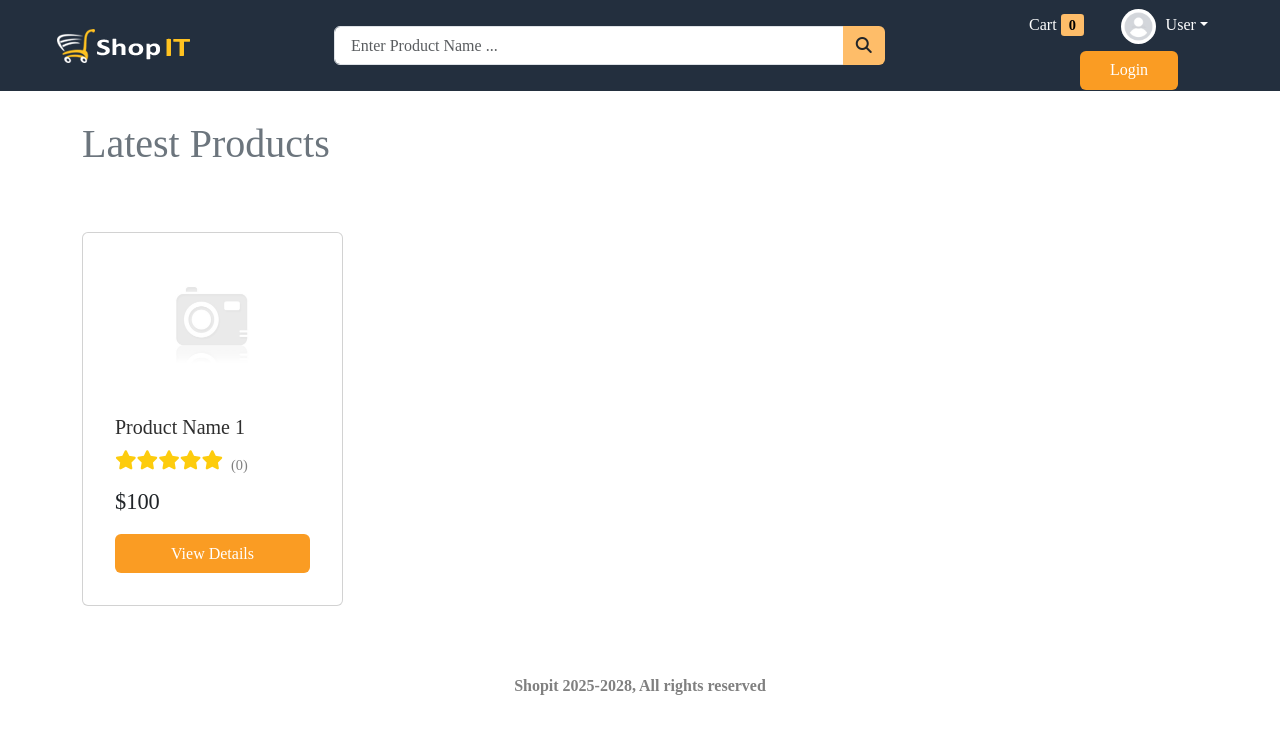
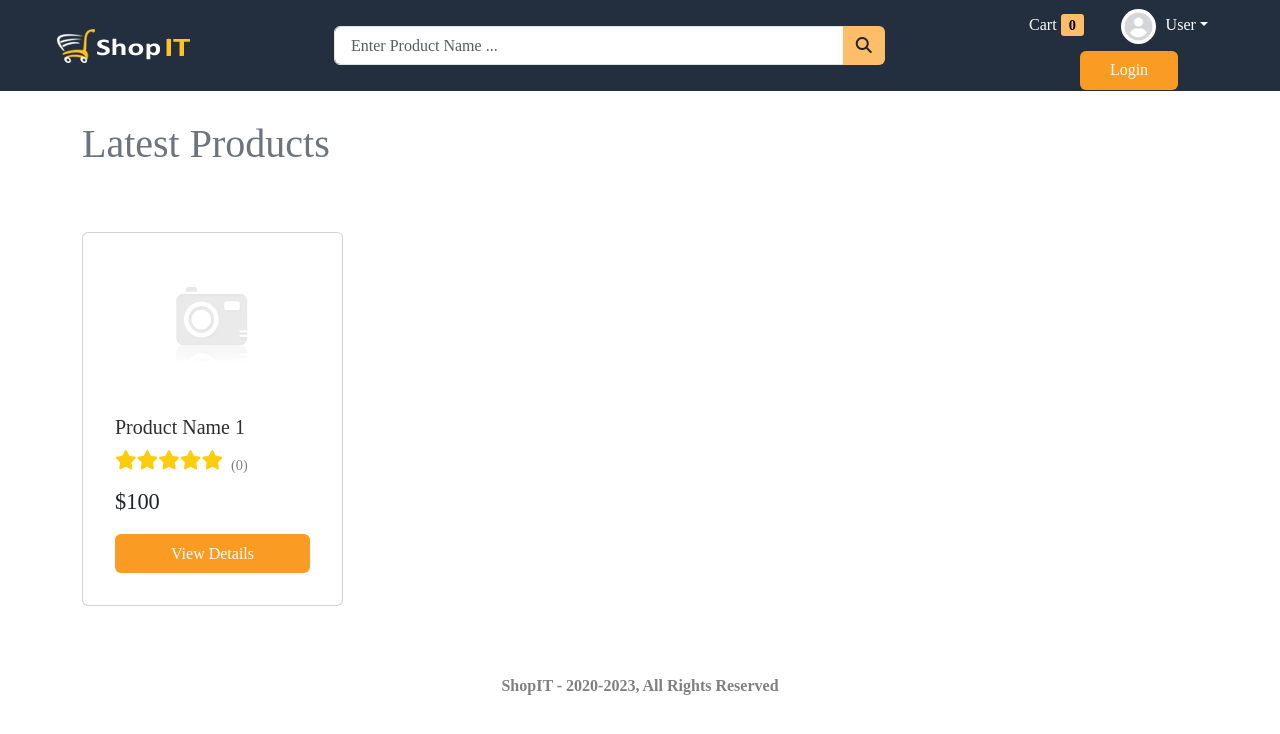
Before and after one commit to venkykoppoku/Ecomm, a React (Vite) app in the folder frontend/: page / in a window 1280 px wide. Shown: the top 734 px of the page. Built offline with nearby package versions, Linux system fonts and the light colour scheme; a web font is replaced by a local one.

Commit message:
add initial home route

```diff
--- a/frontend/package.json
+++ b/frontend/package.json
@@ -11,7 +11,8 @@
   },
   "dependencies": {
     "react": "^19.1.1",
-    "react-dom": "^19.1.1"
+    "react-dom": "^19.1.1",
+    "react-router-dom": "^7.8.2"
   },
   "devDependencies": {
     "@eslint/js": "^9.33.0",
--- a/frontend/src/App.jsx
+++ b/frontend/src/App.jsx
@@ -1,17 +1,22 @@
 import "./App.css";
+import { BrowserRouter as Router, Routes, Route } from "react-router-dom";
 import Home from "./components/Home";
 import Footer from "./components/layout/Footer";
 import Header from "./components/layout/Header";
 
 function App() {
   return (
-    <div className="app">
-      <Header />
-      <div className="container">
-        <Home />
+    <Router>
+      <div className="app">
+        <Header />
+        <div className="container">
+          <Routes>
+            <Route path="/" element={<Home />} />
+          </Routes>
+        </div>
+        <Footer />
       </div>
-      <Footer />
-    </div>
+    </Router>
   );
 }
 
--- a/frontend/src/components/layout/Footer.jsx
+++ b/frontend/src/components/layout/Footer.jsx
@@ -4,7 +4,7 @@ const Footer = () => {
   return (
     <footer className="py-1 pt-5">
       <p className="text-center mt-1 fw-bold">
-        Shopit 2025-2028, All rights reserved
+        ShopIT - 2020-2023, All Rights Reserved
       </p>
     </footer>
   );
```
Also changed, not shown: 1 other file (tests, documents, lock files or other folders).
